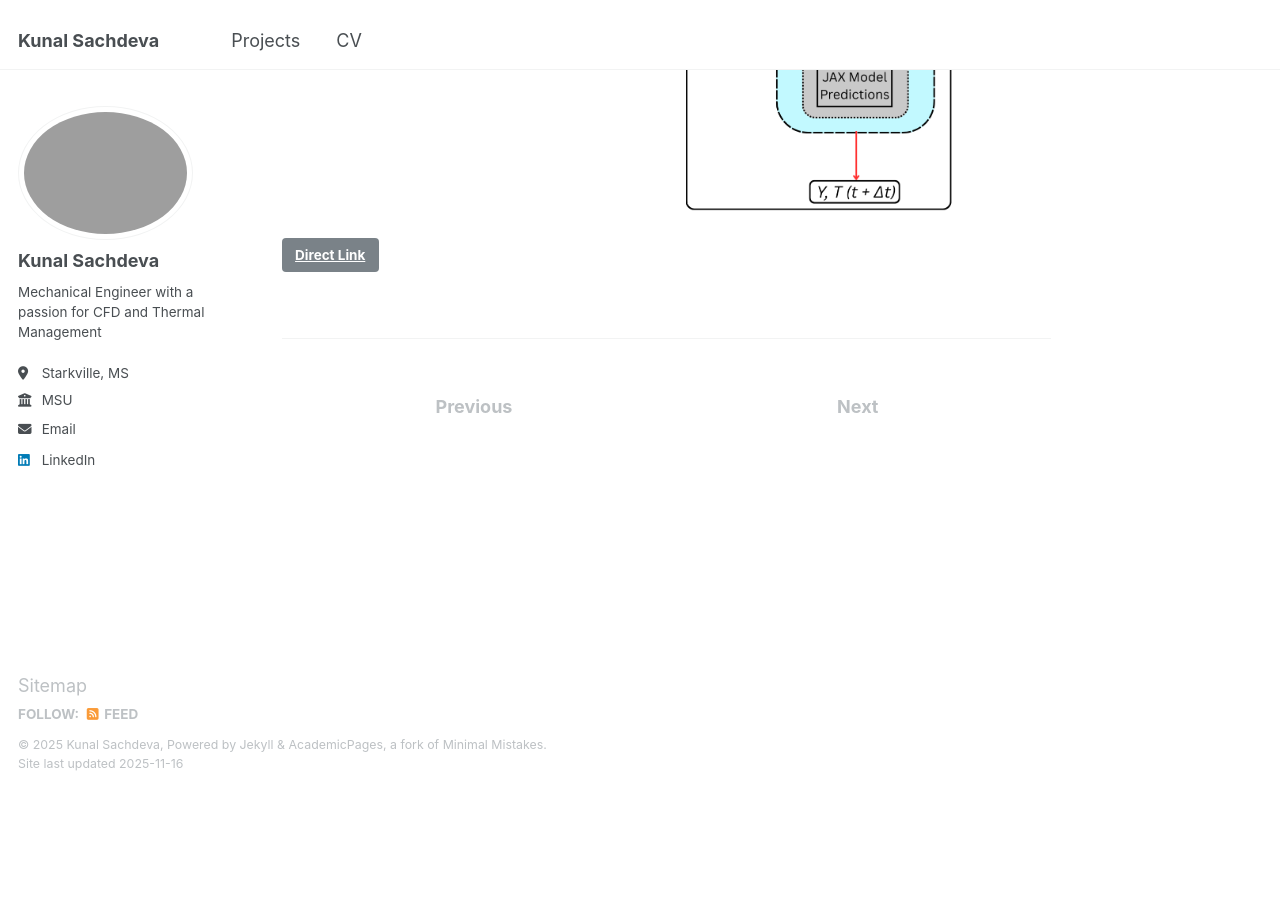
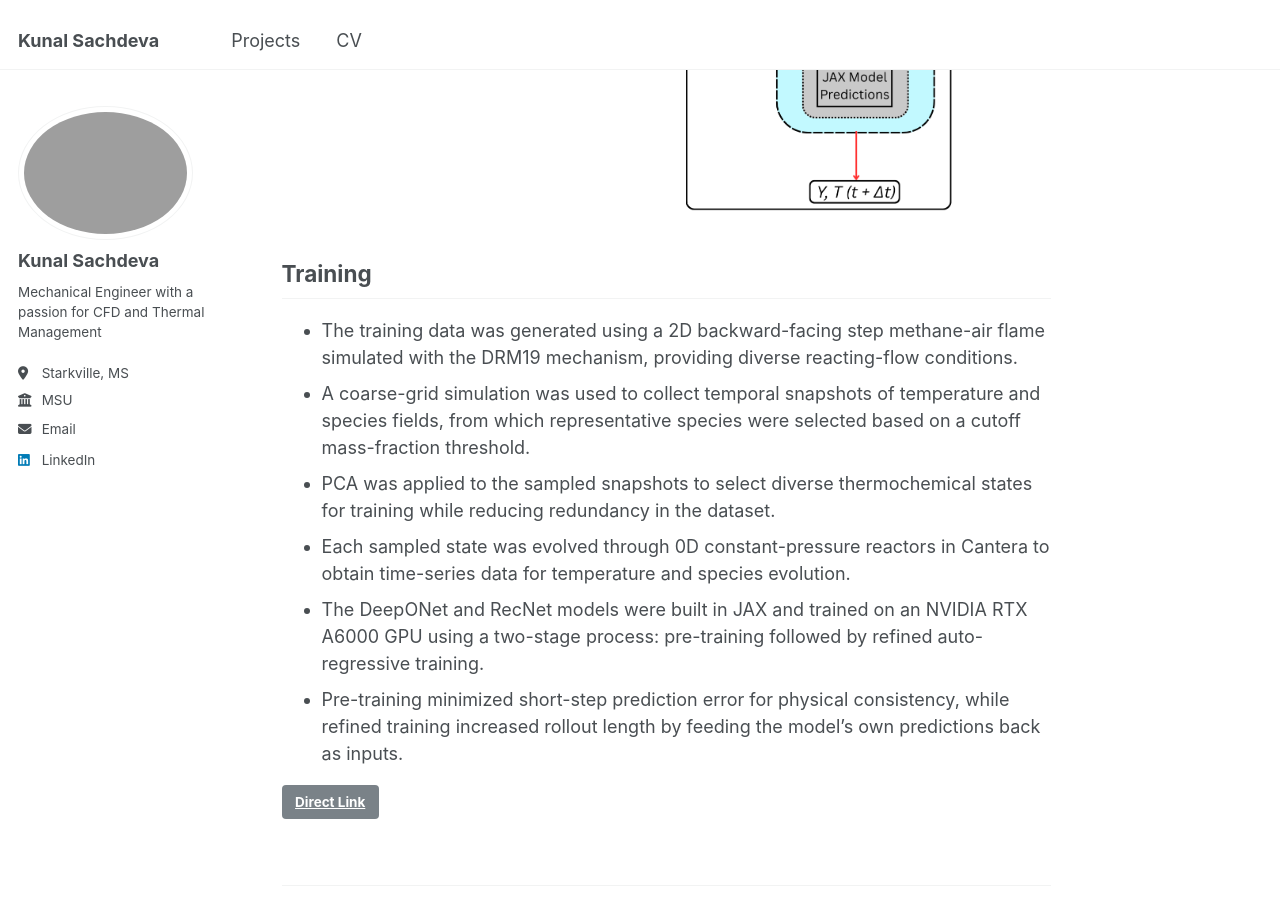
Before and after one commit to sachdevakunal/sachdevakunal.github.io, a Jekyll site: the page built from _projects/ms_thesis.md, in a window 1280 px wide and 900 px high, scrolled down 4116 px. Built offline with Jekyll 4.4.1, drawn with Linux system fonts in a browser that asks for light colours; before the commit the page ends 4908 px from its top, so only the background shows below that.

Commit message:
Enhance training section with model details
Added details about the training data generation and model training process for the thesis.

```diff
--- a/_projects/ms_thesis.md
+++ b/_projects/ms_thesis.md
@@ -63,3 +63,12 @@ link: /projects/ms-thesis/
 <p align="center">
   <img src="https://sachdevakunal.github.io/images/ms_thesis/Operator_splitting_schematic.png" width="75%">
 </p>
+
+## Training
+
+- The training data was generated using a 2D backward-facing step methane-air flame simulated with the DRM19 mechanism, providing diverse reacting-flow conditions.
+- A coarse-grid simulation was used to collect temporal snapshots of temperature and species fields, from which representative species were selected based on a cutoff mass-fraction threshold.
+- PCA was applied to the sampled snapshots to select diverse thermochemical states for training while reducing redundancy in the dataset.
+- Each sampled state was evolved through 0D constant-pressure reactors in Cantera to obtain time-series data for temperature and species evolution.
+- The DeepONet and RecNet models were built in JAX and trained on an NVIDIA RTX A6000 GPU using a two-stage process: pre-training followed by refined auto-regressive training.
+- Pre-training minimized short-step prediction error for physical consistency, while refined training increased rollout length by feeding the model’s own predictions back as inputs.
```
